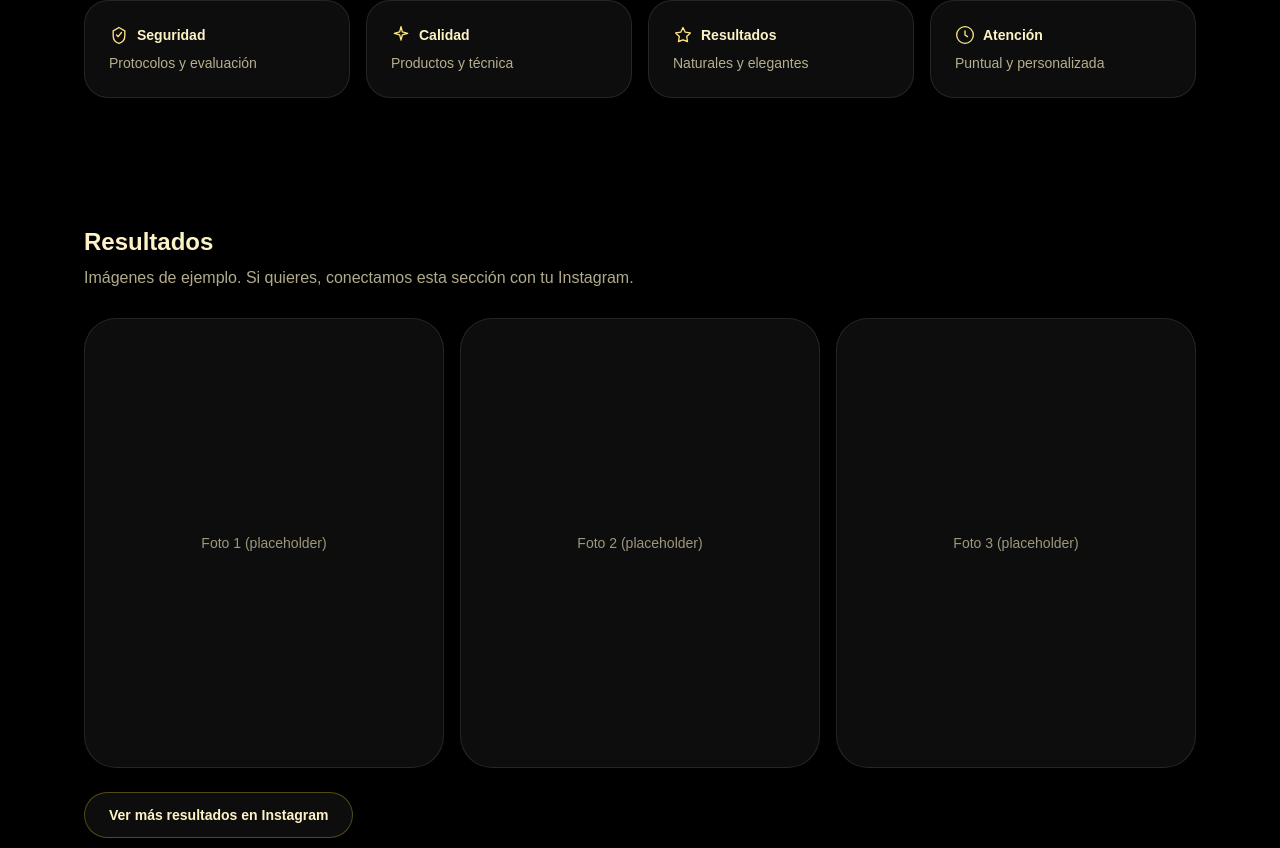
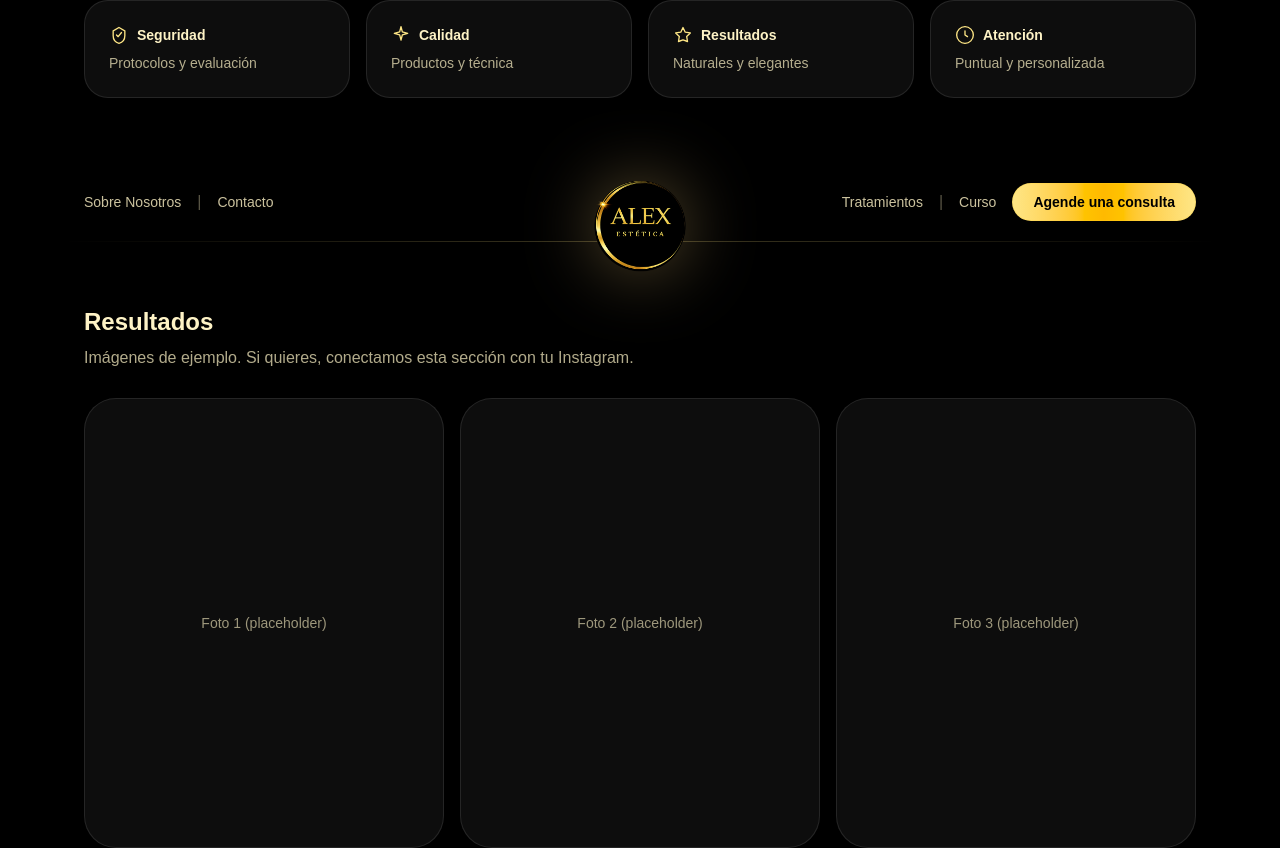
Before and after one commit to pepotemon/estetica-alex, a Next.js app: page / in a window 1280 px wide. Shown: the part 900-1748 px from the top of the page. Built offline with nearby package versions, Linux system fonts and the light colour scheme.

Commit message:
Version 2: Home + Servicios + Curso

```diff
--- a/app/page.tsx
+++ b/app/page.tsx
@@ -440,7 +440,187 @@ export default function Page() {
         </div>
       </section>
 
+      {/* Header responsive (desktop referencia / mobile limpio) */}
+      <header className="sticky top-0 z-30 bg-black/50 backdrop-blur">
+        <div className="relative mx-auto h-20 max-w-6xl px-5">
+          {/* Línea inferior */}
+          <div className="pointer-events-none absolute inset-x-0 bottom-0 h-px bg-gradient-to-r from-transparent via-amber-200/25 to-transparent" />
 
+          {/* ========================= */}
+          {/* DESKTOP (sm+): referencia */}
+          {/* ========================= */}
+
+          {/* Logo centrado flotante (solo desktop) */}
+          <a
+            href="/"
+            onClick={() => setMenuOpen(false)}
+            className="hidden sm:block absolute left-1/2 top-0 z-40 -translate-x-1/2 -translate-y-8"
+            aria-label="Ir al inicio"
+            title="Inicio"
+          >
+            {/* Máscara para que la línea no atraviese el logo */}
+            <span className="pointer-events-none absolute left-1/2 top-[52px] h-10 w-44 -translate-x-1/2 rounded-full bg-black/70 blur-[0.3px]" />
+            <img
+              src={SITE.logoSrc}
+              alt="Alex Estética"
+              className="h-24 w-24 sm:h-50 sm:w-50 object-contain drop-shadow-[0_0_35px_rgba(255,215,128,0.35)]"
+            />
+          </a>
+
+          {/* Contenido desktop */}
+          <div className="hidden sm:flex h-full items-center justify-between">
+            {/* Separador | */}
+            <span className="sr-only">separador</span>
+            {(() => {
+              const Sep = () => <span className="select-none text-amber-100/35">|</span>;
+              return (
+                <>
+                  {/* Izquierda */}
+                  <nav className="flex items-center gap-4">
+                    <NavLink href="/#sobre">Sobre Nosotros</NavLink>
+                    <Sep />
+                    <NavLink href="/#contacto">Contacto</NavLink>
+                  </nav>
+
+                  {/* Reserva centro */}
+                  <div className="w-[180px]" />
+
+                  {/* Derecha */}
+                  <div className="flex items-center gap-2">
+                    <nav className="flex items-center gap-4">
+                      <NavLink href="/servicios">Tratamientos</NavLink>
+                      <Sep />
+                      <NavLink href="/curso">Curso</NavLink>
+                    </nav>
+
+                    <a
+                      href={whatsappGeneral}
+                      className="ml-2 rounded-full border border-amber-300/25 bg-gradient-to-r from-amber-200 via-amber-400 to-amber-200 px-5 py-2 text-sm font-semibold text-black hover:brightness-110"
+                      target="_blank"
+                      rel="noreferrer"
+                    >
+                      Agende una consulta
+                    </a>
+                  </div>
+                </>
+              );
+            })()}
+          </div>
+
+          {/* ==================== */}
+          {/* MOBILE (<sm): limpio */}
+          {/* ==================== */}
+          <div className="flex sm:hidden h-full items-center justify-between">
+            {/* Left: logo pequeño + marca */}
+            <a
+              href="/"
+              onClick={() => setMenuOpen(false)}
+              className="flex items-center gap-2"
+              aria-label="Ir al inicio"
+            >
+              <img
+                src={SITE.logoSrc}
+                alt="Alex Estética"
+                className="h-12 w-12 object-contain drop-shadow-[0_0_18px_rgba(255,215,128,0.35)]"
+              />
+              <div className="leading-tight">
+                <div className="text-sm font-semibold tracking-wide text-amber-100">
+                  {SITE.brand}
+                </div>
+                <div className="text-[11px] text-amber-100/60">{SITE.city}</div>
+              </div>
+            </a>
+
+            {/* Right: CTA + menú */}
+            <div className="flex items-center gap-2">
+              <a
+                href={whatsappGeneral}
+                className="rounded-full border border-amber-300/25 bg-gradient-to-r from-amber-200 via-amber-400 to-amber-200 px-4 py-2 text-xs font-semibold text-black hover:brightness-110"
+                target="_blank"
+                rel="noreferrer"
+              >
+                Agendar
+              </a>
+
+              <button
+                type="button"
+                className="inline-flex h-10 w-10 items-center justify-center rounded-2xl border border-white/10 bg-white/5 hover:bg-white/10"
+                onClick={() => setMenuOpen((v) => !v)}
+                aria-label="Abrir menú"
+                aria-expanded={menuOpen}
+              >
+                <span className="sr-only">Menú</span>
+                <span className="flex flex-col gap-1">
+                  <span className="h-0.5 w-5 rounded bg-amber-200" />
+                  <span className="h-0.5 w-5 rounded bg-amber-200" />
+                  <span className="h-0.5 w-5 rounded bg-amber-200" />
+                </span>
+              </button>
+            </div>
+          </div>
+        </div>
+
+        {/* Mobile dropdown (solo móvil) */}
+        {menuOpen ? (
+          <div className="border-t border-white/10 bg-black/60 backdrop-blur sm:hidden">
+            <div className="mx-auto max-w-6xl px-5 py-3">
+              <div className="flex flex-col gap-1">
+                <a
+                  href="/"
+                  className="rounded-xl px-3 py-2 text-sm font-semibold text-amber-100/90 hover:bg-white/5"
+                  onClick={() => setMenuOpen(false)}
+                >
+                  Inicio
+                </a>
+
+                <a
+                  href="/#sobre"
+                  className="rounded-xl px-3 py-2 text-sm font-semibold text-amber-100/90 hover:bg-white/5"
+                  onClick={() => setMenuOpen(false)}
+                >
+                  Sobre Nosotros
+                </a>
+
+                <a
+                  href="/servicios"
+                  className="rounded-xl px-3 py-2 text-sm font-semibold text-amber-100/90 hover:bg-white/5"
+                  onClick={() => setMenuOpen(false)}
+                >
+                  Tratamientos
+                </a>
+
+                <a
+                  href="/curso"
+                  className="rounded-xl px-3 py-2 text-sm font-semibold text-amber-100/90 hover:bg-white/5"
+                  onClick={() => setMenuOpen(false)}
+                >
+                  Curso
+                </a>
+
+                <a
+                  href="/#contacto"
+                  className="rounded-xl px-3 py-2 text-sm font-semibold text-amber-100/90 hover:bg-white/5"
+                  onClick={() => setMenuOpen(false)}
+                >
+                  Contacto
+                </a>
+
+                {SITE.instagramUrl ? (
+                  <a
+                    href={SITE.instagramUrl}
+                    target="_blank"
+                    rel="noreferrer"
+                    className="rounded-xl px-3 py-2 text-sm font-semibold text-amber-100/90 hover:bg-white/5"
+                    onClick={() => setMenuOpen(false)}
+                  >
+                    Instagram
+                  </a>
+                ) : null}
+              </div>
+            </div>
+          </div>
+        ) : null}
+      </header>
 
       {/* Resultados / Galería */}
       <section id="resultados" className="mx-auto max-w-6xl px-5 py-14 sm:py-16">
```
